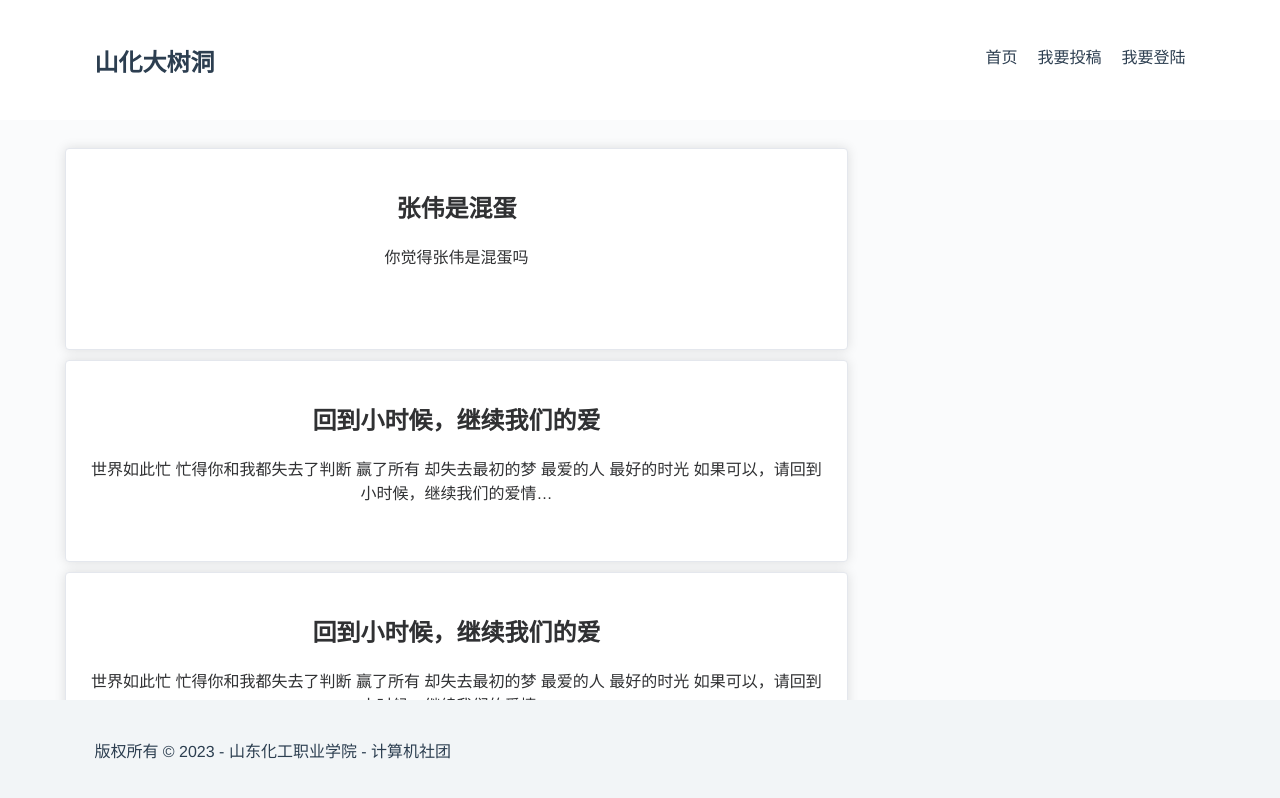
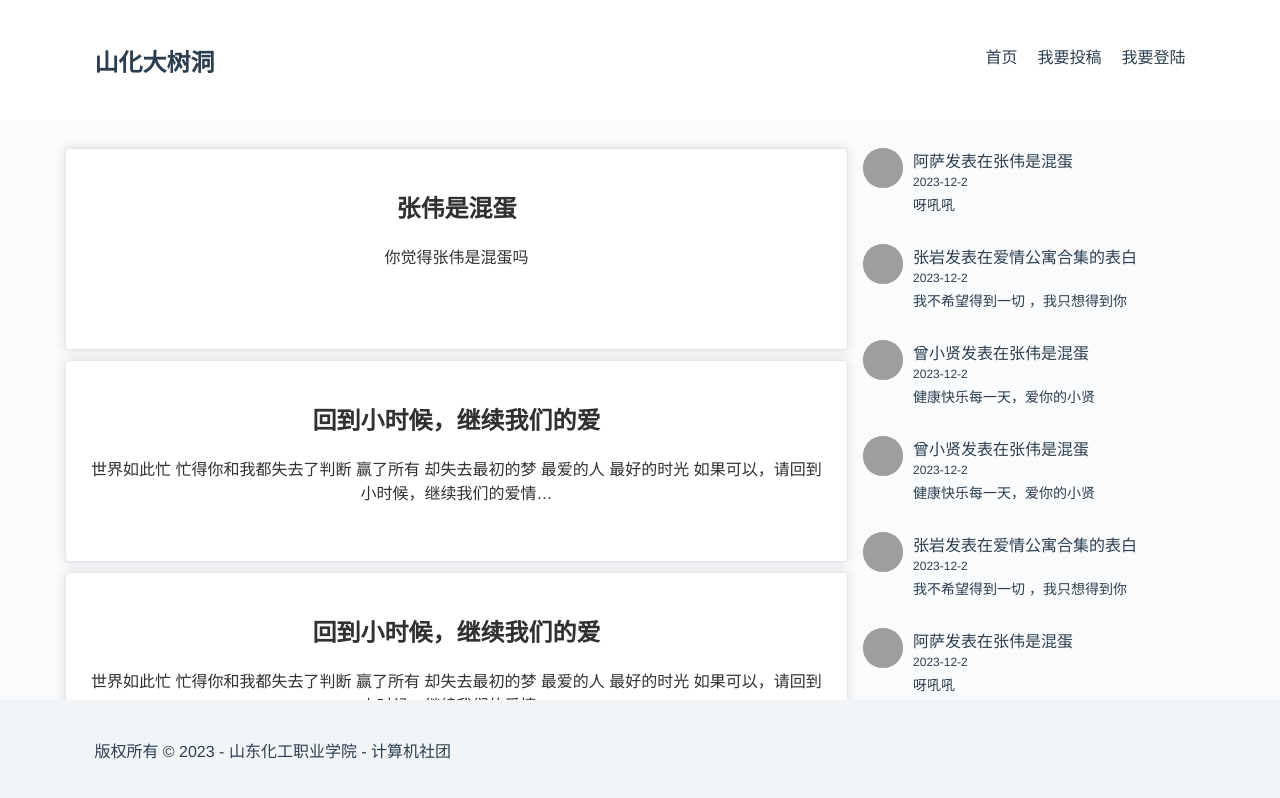
Before and after one commit to BoyChai/shdsd, a Vue app: page / in a window 1280 px wide. Shown: the top 798 px of the page. Built offline with nearby package versions, Linux system fonts and the light colour scheme; grey boxes are pictures that could not be loaded.

Commit message:
Add Sidebar Comments

```diff
--- a/src/views/articleList.vue
+++ b/src/views/articleList.vue
@@ -1,16 +1,94 @@
 <script setup>
  import {ref} from "vue";
 
- const List = ref([{"ID":1,"CreatedAt":"2023-12-28T20:10:35+08:00","UpdatedAt":"2023-12-28T20:10:37+08:00","DeletedAt":null,"Title":"张伟是混蛋","Text":"你觉得张伟是混蛋吗","Sender":1,"Modified":0},{"ID":2,"CreatedAt":"2023-12-28T20:12:02+08:00","UpdatedAt":"2023-12-28T20:12:04+08:00","DeletedAt":null,"Title":"回到小时候，继续我们的爱","Text":"世界如此忙\n忙得你和我都失去了判断\n赢了所有\n却失去最初的梦 最爱的人 最好的时光\n如果可以，请回到小时候，继续我们的爱情…","Sender":1,"Modified":0},{"ID":2,"CreatedAt":"2023-12-28T20:12:02+08:00","UpdatedAt":"2023-12-28T20:12:04+08:00","DeletedAt":null,"Title":"回到小时候，继续我们的爱","Text":"世界如此忙\n忙得你和我都失去了判断\n赢了所有\n却失去最初的梦 最爱的人 最好的时光\n如果可以，请回到小时候，继续我们的爱情…","Sender":1,"Modified":0},{"ID":2,"CreatedAt":"2023-12-28T20:12:02+08:00","UpdatedAt":"2023-12-28T20:12:04+08:00","DeletedAt":null,"Title":"回到小时候，继续我们的爱","Text":"世界如此忙\n忙得你和我都失去了判断\n赢了所有\n却失去最初的梦 最爱的人 最好的时光\n如果可以，请回到小时候，继续我们的爱情…","Sender":1,"Modified":0}])
+ const articleList = ref([{"ID":1,"CreatedAt":"2023-12-28T20:10:35+08:00","UpdatedAt":"2023-12-28T20:10:37+08:00","DeletedAt":null,"Title":"张伟是混蛋","Text":"你觉得张伟是混蛋吗","Sender":1,"Modified":0},{"ID":2,"CreatedAt":"2023-12-28T20:12:02+08:00","UpdatedAt":"2023-12-28T20:12:04+08:00","DeletedAt":null,"Title":"回到小时候，继续我们的爱","Text":"世界如此忙\n忙得你和我都失去了判断\n赢了所有\n却失去最初的梦 最爱的人 最好的时光\n如果可以，请回到小时候，继续我们的爱情…","Sender":1,"Modified":0},{"ID":2,"CreatedAt":"2023-12-28T20:12:02+08:00","UpdatedAt":"2023-12-28T20:12:04+08:00","DeletedAt":null,"Title":"回到小时候，继续我们的爱","Text":"世界如此忙\n忙得你和我都失去了判断\n赢了所有\n却失去最初的梦 最爱的人 最好的时光\n如果可以，请回到小时候，继续我们的爱情…","Sender":1,"Modified":0},{"ID":2,"CreatedAt":"2023-12-28T20:12:02+08:00","UpdatedAt":"2023-12-28T20:12:04+08:00","DeletedAt":null,"Title":"回到小时候，继续我们的爱","Text":"世界如此忙\n忙得你和我都失去了判断\n赢了所有\n却失去最初的梦 最爱的人 最好的时光\n如果可以，请回到小时候，继续我们的爱情…","Sender":1,"Modified":0}])
+ const commentList = ref([
+  {
+    id:1,
+    name:"阿萨",
+    articleTitle:"张伟是混蛋",
+    createAt:"2023-12-28T20:10:35+08:00",
+    text:"呀吼吼",
+    imgUrl:'https://cravatar.cn/avatar/396229ff46550263587a25ee20956c50?s=96&d=monsterid&r=g'
+  },{
+     id:2,
+     name:"张岩",
+     articleTitle:"爱情公寓合集的表白",
+     createAt:"2023-12-28T20:10:35+08:00",
+     text:"我不希望得到一切 ，我只想得到你",
+     imgUrl:'https://cravatar.cn/avatar/968b641a79502f3092b52cf387826058?s=96&d=monsterid&r=g'
+   },{
+     id:3,
+     name:"曾小贤",
+     articleTitle:"张伟是混蛋",
+     createAt:"2023-12-28T20:10:35+08:00",
+     text:"健康快乐每一天，爱你的小贤",
+     imgUrl:'https://cravatar.cn/avatar/ce95383304848f5b4d225bc2cf66667c?s=96&d=monsterid&r=g'
+   },{
+     id:3,
+     name:"曾小贤",
+     articleTitle:"张伟是混蛋",
+     createAt:"2023-12-28T20:10:35+08:00",
+     text:"健康快乐每一天，爱你的小贤",
+     imgUrl:'https://cravatar.cn/avatar/ce95383304848f5b4d225bc2cf66667c?s=96&d=monsterid&r=g'
+   },{
+     id:2,
+     name:"张岩",
+     articleTitle:"爱情公寓合集的表白",
+     createAt:"2023-12-28T20:10:35+08:00",
+     text:"我不希望得到一切 ，我只想得到你",
+     imgUrl:'https://cravatar.cn/avatar/968b641a79502f3092b52cf387826058?s=96&d=monsterid&r=g'
+   },{
+     id:1,
+     name:"阿萨",
+     articleTitle:"张伟是混蛋",
+     createAt:"2023-12-28T20:10:35+08:00",
+     text:"呀吼吼",
+     imgUrl:'https://cravatar.cn/avatar/396229ff46550263587a25ee20956c50?s=96&d=monsterid&r=g'
+   },{
+     id:1,
+     name:"阿萨",
+     articleTitle:"张伟是混蛋",
+     createAt:"2023-12-28T20:10:35+08:00",
+     text:"呀吼吼",
+     imgUrl:'https://cravatar.cn/avatar/396229ff46550263587a25ee20956c50?s=96&d=monsterid&r=g'
+   },{
+     id:2,
+     name:"张岩",
+     articleTitle:"爱情公寓合集的表白",
+     createAt:"2023-12-28T20:10:35+08:00",
+     text:"我不希望得到一切 ，我只想得到你",
+     imgUrl:'https://cravatar.cn/avatar/968b641a79502f3092b52cf387826058?s=96&d=monsterid&r=g'
+   },])
+ const filterTime = (time)=> {
+   return time.substring(0,9)
+ }
 </script>
 
 <template>
   <div style="float: left;margin-left: 3%;width: 64%;">
-    <el-card v-for="(item,index) in List" class="box-card article">
+    <el-card v-for="(item,index) in articleList" class="box-card article">
       <h1>{{item.Title}}</h1>
       <div>{{item.Text}}</div>
     </el-card>
     <div style="height: 200px"></div>
+  </div>
+  <div style="float:right; margin-right: 4%; width: 340px;text-align: left">
+    <div class="comment" v-for="(item,index) in commentList">
+      <el-avatar
+          style="float:left;"
+          :src="item.imgUrl"
+      />
+      <div style="">
+          {{item.name}}发表在{{item.articleTitle}}
+      </div>
+      <div class="time">
+        {{filterTime(item.createAt)}}
+      </div>
+      <div class="font">
+        {{item.text}}
+      </div>
+    </div>
   </div>
 </template>
 
@@ -22,4 +100,22 @@
 .article:first-child{
   margin-top: 0px;
 }
+.comment{
+  margin-top: 30px;
+}
+
+.comment:first-child{
+  margin-top: 0px;
+}
+.comment > div {
+  margin-left:  50px;
+}
+.comment > .time {
+  padding-top: 3px;
+  font-size: .75em;
+}
+.comment > .font {
+  padding-top: 5px;
+  font-size: .875em;
+}
 </style>
```
